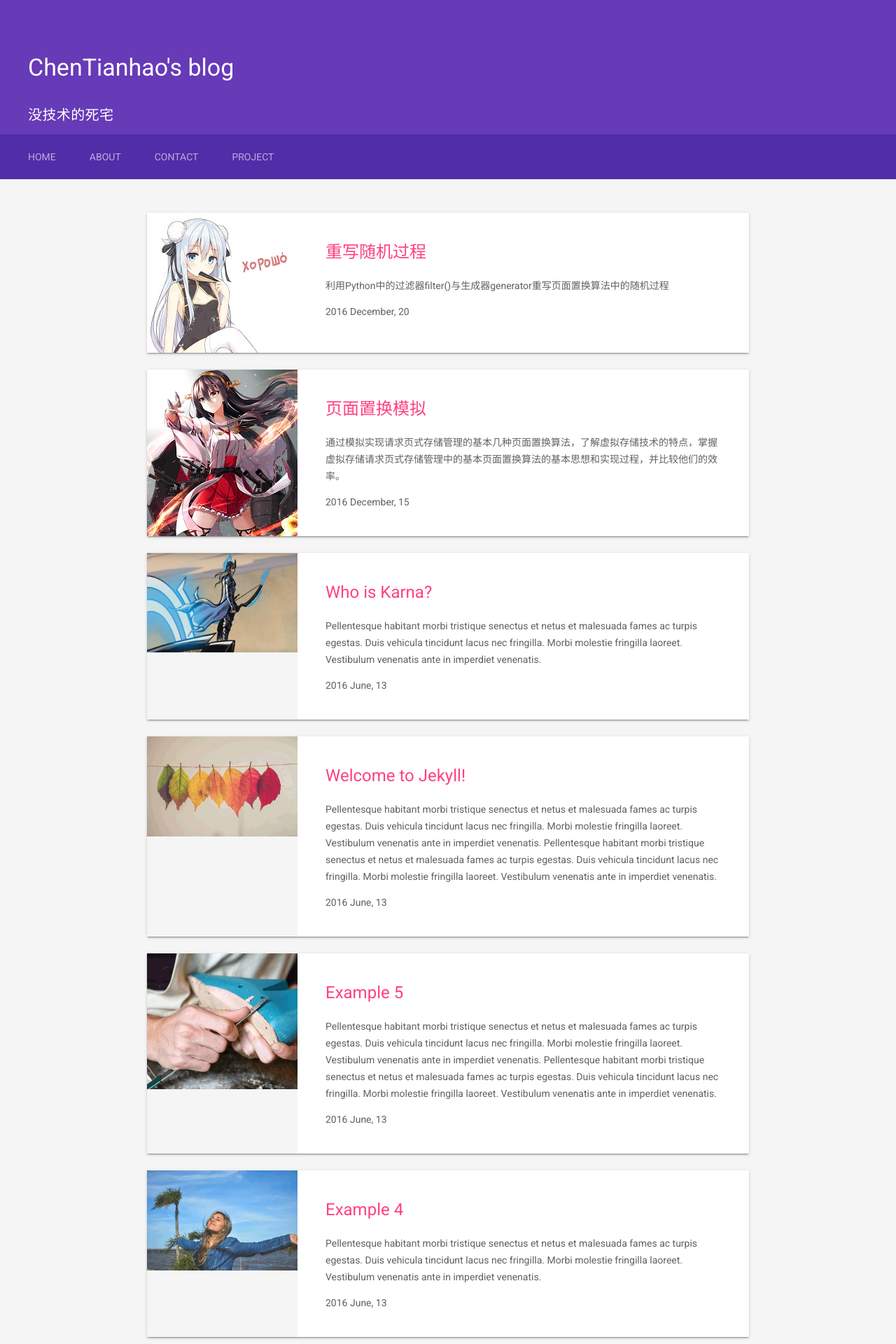
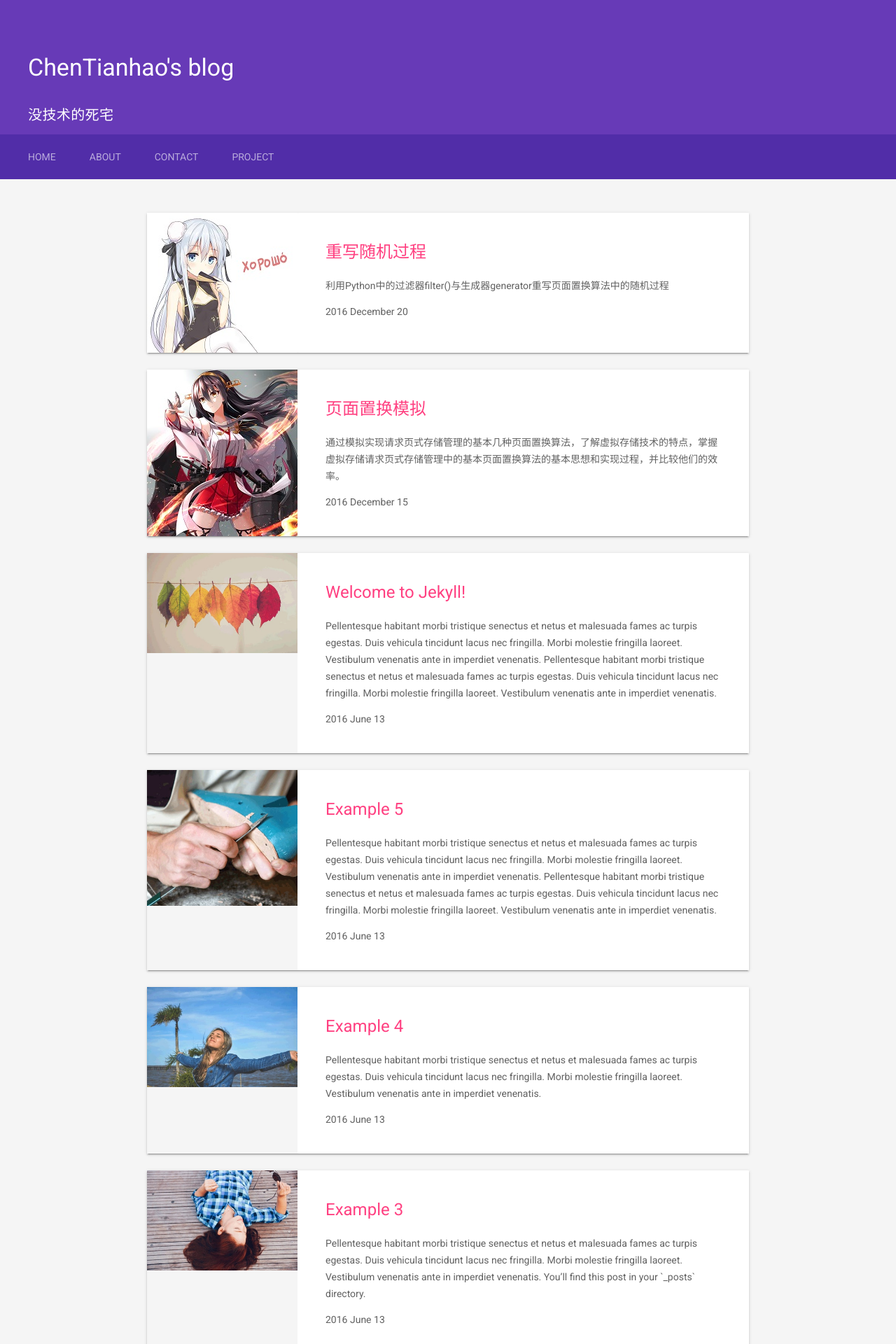
Before and after one commit to Snivyc/Snivyc.github.io, a Jekyll site: the page built from index.html, in a window 1280 px wide. Shown: the top 1920 px of the page at 70% size. Built offline with Jekyll 4.4.1, drawn with Linux system fonts in a browser that asks for light colours; some of the changed text lies outside the part shown.

Commit message:
modified:   _posts/2016-04-07-documentation.md 	deleted:    _posts/2016-04-24-sample.markdown 	deleted:    _posts/2016-06-15-who-is-karna.markdown 	renamed:    _posts/2016-04-10-elements.markdown -> _posts/NF/2016-04-10-elements.markdown 	renamed:    _posts/2016-04-25-layout-large.md -> _posts/NF/2016-04-25-layout-large.md 	renamed:    _posts/2016-04-26-layout-medium.md -> _posts/NF/2016-04-26-layout-medium.md 	renamed:    _posts/2016-04-27-layout-small.md -> _posts/NF/2016-04-27-layout-small.md 	renamed:    _posts/2016-06-12-usage.markdown -> _posts/NF/2016-06-12-usage.markdown 	renamed:    _posts/2016-06-13-example-1.markdown -> _posts/NF/2016-06-13-example-1.markdown 	renamed:    _posts/2016-06-13-example-2.markdown -> _posts/NF/2016-06-13-example-2.markdown 	renamed:    _posts/2016-06-13-example-3.markdown -> _posts/NF/2016-06-13-example-3.markdown 	renamed:    _posts/2016-06-13-example-4.markdown -> _posts/NF/2016-06-13-example-4.markdown 	renamed:    _posts/2016-06-13-example-5.markdown -> _posts/NF/2016-06-13-example-5.markdown 	renamed:    _posts/2016-06-14-example-6.markdown -> _posts/NF/2016-06-14-example-6.markdown 	modified:   index.html

```diff
--- a/_posts/2016-04-24-sample.markdown
+++ /dev/null
@@ -1,22 +0,0 @@
----
-layout: post
-title:  "Sample post"
-description: Class aptent taciti sociosqu ad litora torquent per conubia nostra, per inceptos himenaeos. Maecenas imperdiet magna quam, pulvinar vulputate odio rutrum at. Praesent quis lorem volutpat, interdum est quis, luctus ligula.
-categories: jekyll update
-img: image-9.jpg
-categories: one
-color: ff1744
-author: webjeda
----
-
-Nulla vel ante sit amet leo imperdiet porta. Mauris pellentesque finibus ligula non dignissim. Sed sed vehicula velit. Ut eleifend velit maximus massa lobortis mattis. In dui quam, rutrum eu purus et, mattis consequat ex. Vivamus risus mauris, ultricies vel dolor eget, aliquet tristique est.
-
-Suspendisse odio urna, vehicula vel diam at, pulvinar porttitor metus. Sed ac ipsum et magna aliquam mattis in eleifend mi. Pellentesque porttitor diam nec hendrerit efficitur. In hac habitasse platea dictumst. Nam arcu enim, imperdiet quis molestie molestie, molestie non diam.
-
-Quisque pretium felis in lorem placerat rhoncus eu et lorem. Praesent tincidunt purus sed mi lacinia maximus. Curabitur rutrum tempus posuere. Donec quis fringilla enim. Nullam nisl nisl, vestibulum sed enim vel, tempor pulvinar ligula.
-
-Mauris tincidunt ligula et erat ullamcorper varius. Nunc sit amet lacus ullamcorper, suscipit sem in, interdum dui. Nam ultricies, dui eget aliquet mollis, erat ipsum luctus eros, sed pulvinar nulla velit ut nibh. Mauris sed molestie turpis. Curabitur vehicula eros lectus, ac venenatis justo fringilla eget. Phasellus fringilla molestie diam vel aliquet.
-
-Nunc orci lorem, laoreet eget blandit nec, vestibulum eu urna. Ut gravida egestas massa, in auctor nisl iaculis id. In hac habitasse platea dictumst. Fusce nec massa ullamcorper, posuere nisl et, feugiat risus. Morbi metus risus, facilisis aliquam risus porta, volutpat viverra leo.
-
-Praesent vestibulum, orci in consectetur aliquet, lacus metus suscipit risus, a dignissim eros nibh sed purus. Nullam in magna non nulla ultricies aliquam. Nullam malesuada rhoncus est, in vehicula lacus mattis vel. Nam et velit dignissim, consectetur est ac, imperdiet nulla. Nunc feugiat facilisis ipsum, quis porttitor quam mattis in.
--- a/_posts/2016-06-15-who-is-karna.markdown
+++ /dev/null
@@ -1,19 +0,0 @@
----
-layout: post
-title:  "Who is Karna?"
-description: Pellentesque habitant morbi tristique senectus et netus et malesuada fames ac turpis egestas. Duis vehicula tincidunt lacus nec fringilla. Morbi molestie fringilla laoreet. Vestibulum venenatis ante in imperdiet venenatis.
-date:   2016-06-13 10:51:47 +0530
-categories: jekyll update
-img: karna.jpg
-categories: [one, two]
-color: 1976D2
-author: webjeda
----
-Karna is one of the central characters in the Hindu epic Mahābhārata. Karna was one of the greatest warriors, whose martial exploits are recorded in the epic, and the only warrior believed to be able to defeat Arjuna in battle.
-
-Karna was the son of Surya(Sun) and Kunti, born to Kunti before her marriage with Pandu.
-
-![Karna]({{site.baseurl}}/images/karna-2.jpg)
-
-
-Image Credits - [18days](https://www.youtube.com/watch?v=kyHFBybC3RI) and [Nisachar](http://nisachar.deviantart.com/gallery/37429163/18-Days)
--- a/_posts/2016-06-13-example-1.markdown
+++ b/_posts/NF/2016-06-13-example-1.markdown
@@ -1,12 +1,9 @@
 ---
 layout: post
 title:  "Example 1"
-description: Pellentesque habitant morbi tristique senectus et netus et malesuada fames ac turpis egestas. Duis vehicula tincidunt lacus nec fringilla. Morbi molestie fringilla laoreet. Vestibulum venenatis ante in imperdiet venenatis.
+description: About posts.
 date:   2016-06-13 10:51:47 +0530
-categories: jekyll update
-img: image-6.jpg
 categories: [one, two]
-color: BF360C
 author: webjeda
 ---
 You’ll find this post in your `_posts` directory. Go ahead and edit it and re-build the site to see your changes. You can rebuild the site in many different ways, but the most common way is to run `jekyll serve`, which launches a web server and auto-regenerates your site when a file is updated.
--- a/index.html
+++ b/index.html
@@ -12,7 +12,7 @@ layout: default
           <div class="mdl-card__supporting-text">
             <h4><a href="{{post.url | prepend: site.baseurl}}">{{post.title}}</a></h4>
             <p>{{post.description}}</p>
-            <div class="action">{{ post.date | date: '%Y %B, %d' }}</div>
+            <div class="action">{{ post.date | date: '%Y %B %d' }}</div>
           </div>
          </div>
         {% else %}
@@ -20,7 +20,7 @@ layout: default
           <div class="mdl-card__supporting-text">
             <h4><a href="{{post.url | prepend: site.baseurl}}">{{post.title}}</a></h4>
             <p>{{post.description}}</p>
-            <div class="action">{{ post.date | date: '%Y %B, %d' }}</div>
+            <div class="action">{{ post.date | date: '%Y %B %d' }}</div>
           </div>
          </div>
         {% endif %}
```
Also changed, not shown: _posts/2016-04-07-documentation.md (+0 -1 lines), _posts/NF/2016-04-10-elements.markdown (renamed from _posts/2016-04-10-elements.markdown), _posts/NF/2016-04-25-layout-large.md (renamed from _posts/2016-04-25-layout-large.md), _posts/NF/2016-04-26-layout-medium.md (renamed from _posts/2016-04-26-layout-medium.md), _posts/NF/2016-04-27-layout-small.md (renamed from _posts/2016-04-27-layout-small.md), _posts/NF/2016-06-12-usage.markdown (renamed from _posts/2016-06-12-usage.markdown), _posts/NF/2016-06-13-example-2.markdown (renamed from _posts/2016-06-13-example-2.markdown), _posts/NF/2016-06-13-example-3.markdown (renamed from _posts/2016-06-13-example-3.markdown), _posts/NF/2016-06-13-example-4.markdown (renamed from _posts/2016-06-13-example-4.markdown), _posts/NF/2016-06-13-example-5.markdown (renamed from _posts/2016-06-13-example-5.markdown), _posts/NF/2016-06-14-example-6.markdown (renamed from _posts/2016-06-14-example-6.markdown).
